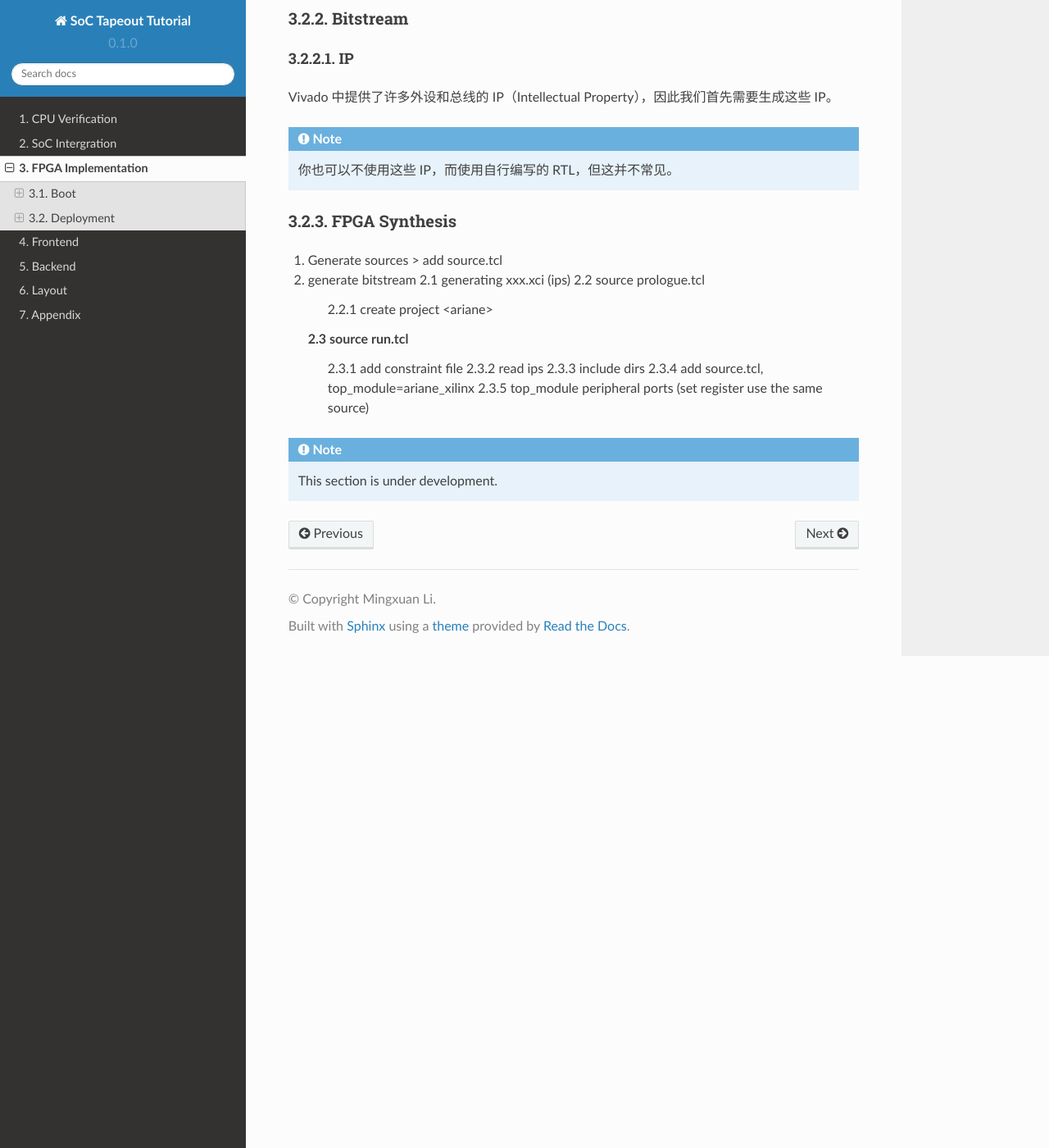
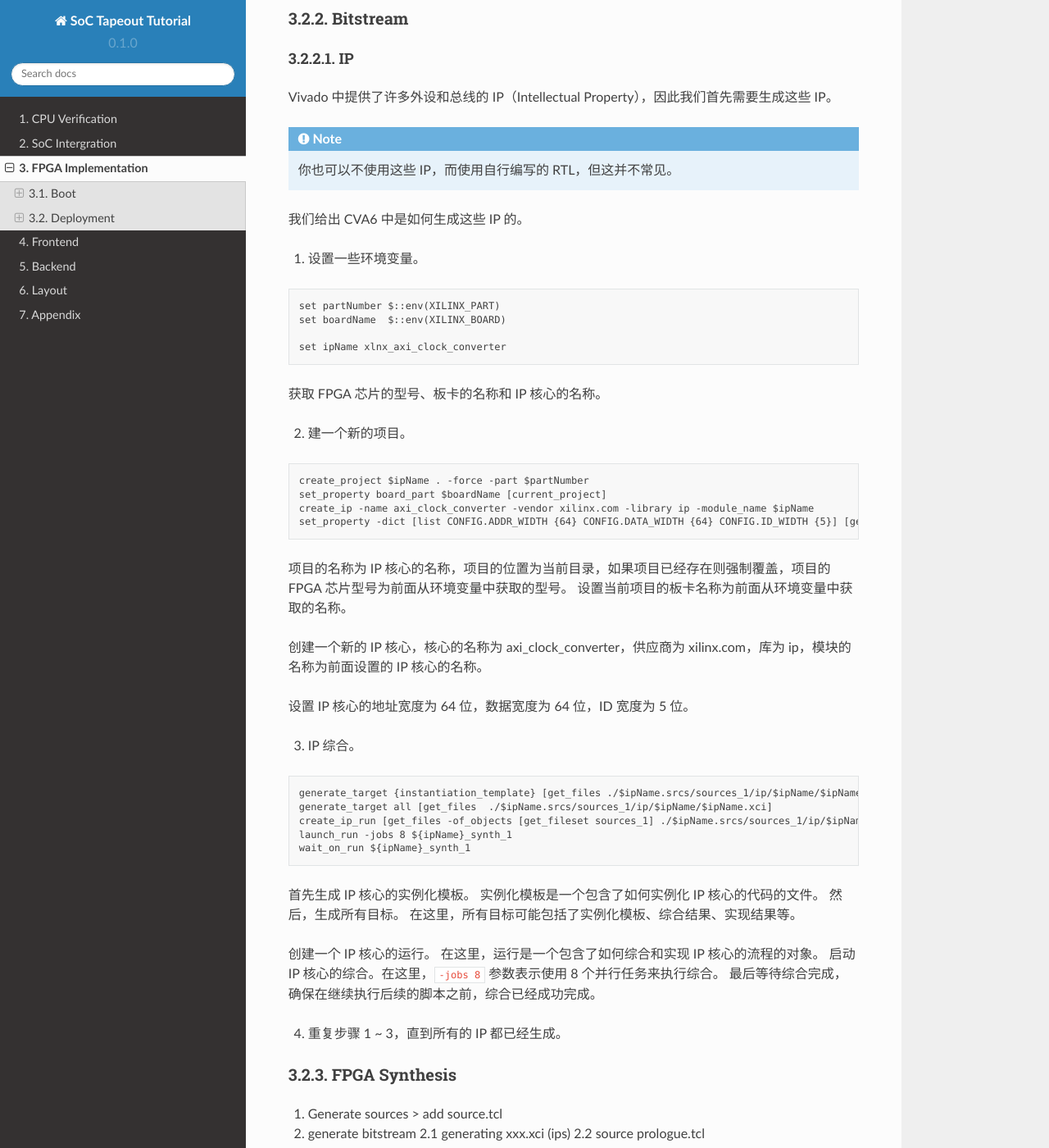
Before and after one commit to Siris-Li/SoC-Tapeout-Tutorial, a Sphinx documentation site: the page built from docs/source/fpga.rst, in a window 1280 px wide and 1400 px high, scrolled down 14333 px. Shown: the whole window at 82% size. Built offline with Sphinx 7.4.7 and the Read the Docs theme 2.0.0, drawn with Linux system fonts in a browser that asks for light colours.

Commit message:
Update fpga.rst

```diff
--- a/docs/source/fpga.rst
+++ b/docs/source/fpga.rst
@@ -652,6 +652,58 @@ Vivado 中提供了许多外设和总线的 IP（Intellectual Property），因
 
    你也可以不使用这些 IP，而使用自行编写的 RTL，但这并不常见。
 
+我们给出 CVA6 中是如何生成这些 IP 的。
+
+
+1. 设置一些环境变量。
+
+.. code-block::
+
+   set partNumber $::env(XILINX_PART)
+   set boardName  $::env(XILINX_BOARD)
+
+   set ipName xlnx_axi_clock_converter
+
+获取 FPGA 芯片的型号、板卡的名称和 IP 核心的名称。
+
+2. 建一个新的项目。
+
+.. code-block::
+
+   create_project $ipName . -force -part $partNumber
+   set_property board_part $boardName [current_project]
+   create_ip -name axi_clock_converter -vendor xilinx.com -library ip -module_name $ipName
+   set_property -dict [list CONFIG.ADDR_WIDTH {64} CONFIG.DATA_WIDTH {64} CONFIG.ID_WIDTH {5}] [get_ips $ipName]
+
+项目的名称为 IP 核心的名称，项目的位置为当前目录，如果项目已经存在则强制覆盖，项目的 FPGA 芯片型号为前面从环境变量中获取的型号。
+设置当前项目的板卡名称为前面从环境变量中获取的名称。
+
+创建一个新的 IP 核心，核心的名称为 axi_clock_converter，供应商为 xilinx.com，库为 ip，模块的名称为前面设置的 IP 核心的名称。
+
+设置 IP 核心的地址宽度为 64 位，数据宽度为 64 位，ID 宽度为 5 位。
+
+3. IP 综合。
+
+.. code-block::
+
+   generate_target {instantiation_template} [get_files ./$ipName.srcs/sources_1/ip/$ipName/$ipName.xci]
+   generate_target all [get_files  ./$ipName.srcs/sources_1/ip/$ipName/$ipName.xci]
+   create_ip_run [get_files -of_objects [get_fileset sources_1] ./$ipName.srcs/sources_1/ip/$ipName/$ipName.xci]
+   launch_run -jobs 8 ${ipName}_synth_1
+   wait_on_run ${ipName}_synth_1
+
+首先生成 IP 核心的实例化模板。
+实例化模板是一个包含了如何实例化 IP 核心的代码的文件。
+然后，生成所有目标。
+在这里，所有目标可能包括了实例化模板、综合结果、实现结果等。
+
+创建一个 IP 核心的运行。
+在这里，运行是一个包含了如何综合和实现 IP 核心的流程的对象。
+启动 IP 核心的综合。在这里，``-jobs 8`` 参数表示使用 8 个并行任务来执行综合。
+最后等待综合完成，确保在继续执行后续的脚本之前，综合已经成功完成。
+
+4. 重复步骤 1 ~ 3，直到所有的 IP 都已经生成。
+
 
 
 
```
